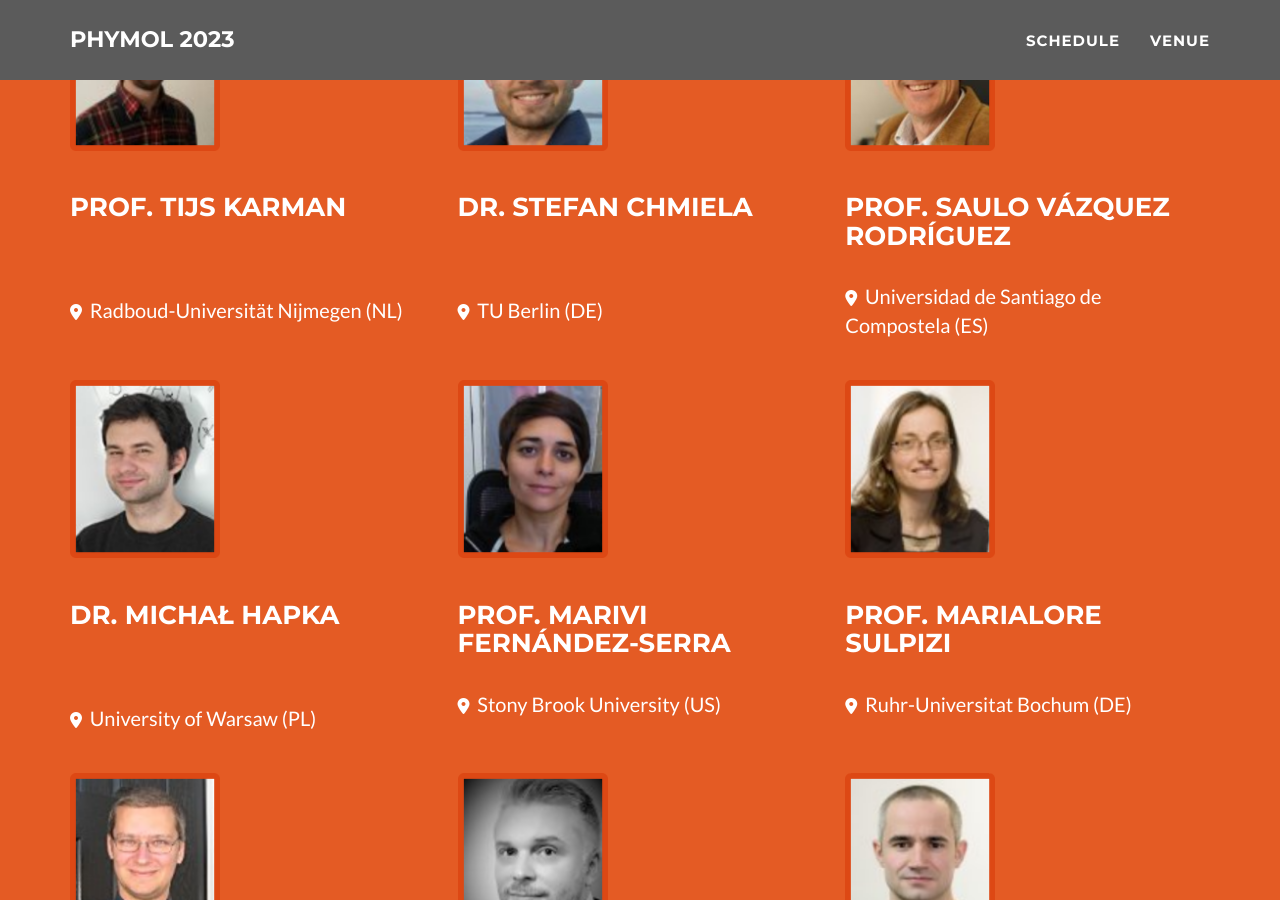
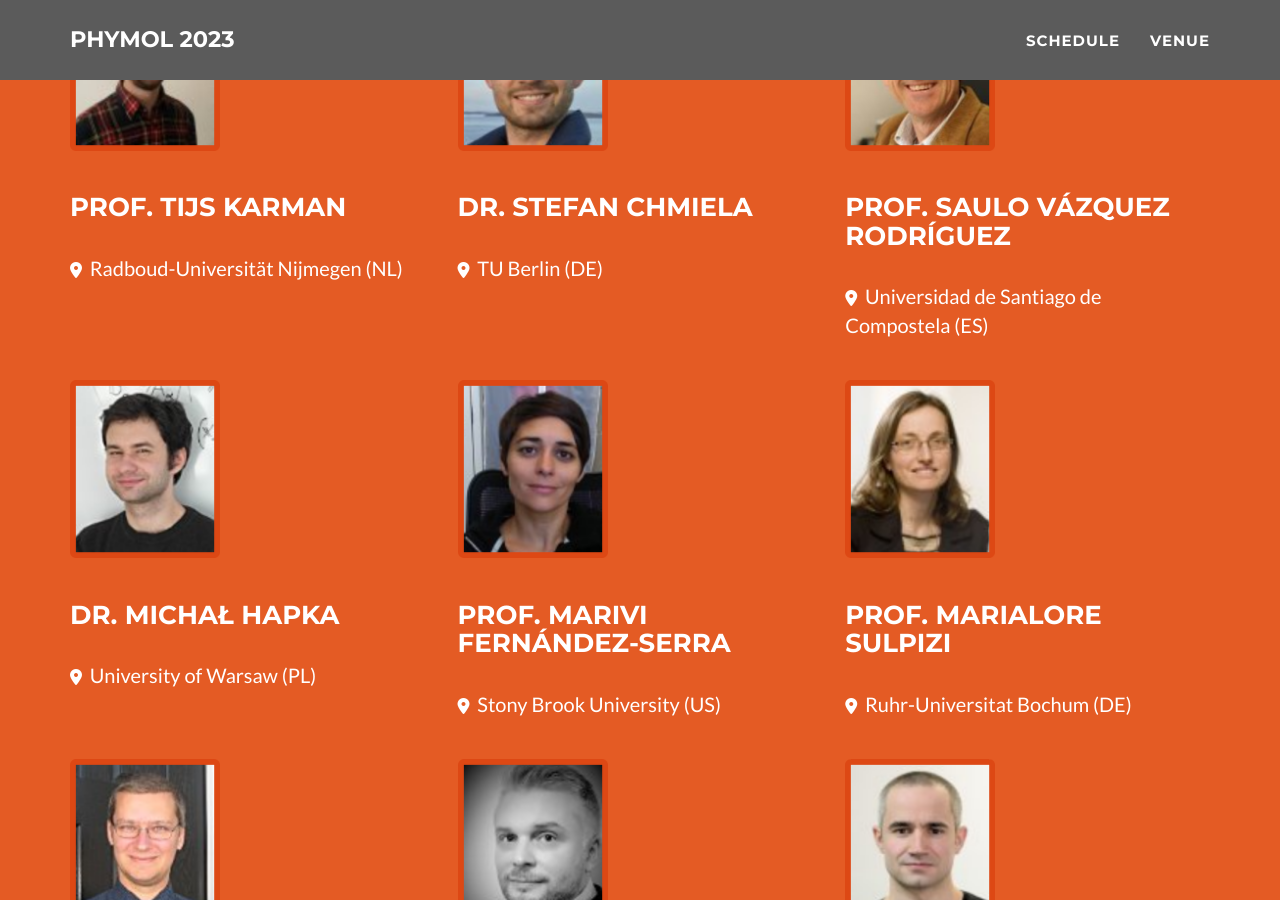
Before and after one commit to phymol/phymol.github.io, a Jekyll site: the page built from _posts/2020-08-04-day1.md, in a window 1280 px wide and 900 px high, scrolled down 1966 px. Built offline with Jekyll 4.4.1, drawn with Linux system fonts in a browser that asks for light colours.

Commit message:
Update speaker.html

```diff
--- a/_includes/speaker.html
+++ b/_includes/speaker.html
@@ -15,9 +15,9 @@
             <br><br>
             <h3>{{ ppl.name }}</h3>
             <br>
-            {% if ppl.nameshort %}
+            <!-- {% if ppl.nameshort %}
               <br><br>
-            {% endif %}
+            {% endif %} -->
             <p><i class="fa-solid fa-location-dot" style="font-size:16px;color:#ffffff;"></i>&nbsp {{ ppl.location }}</p>
           <!-- </div> -->
       </div>
```
